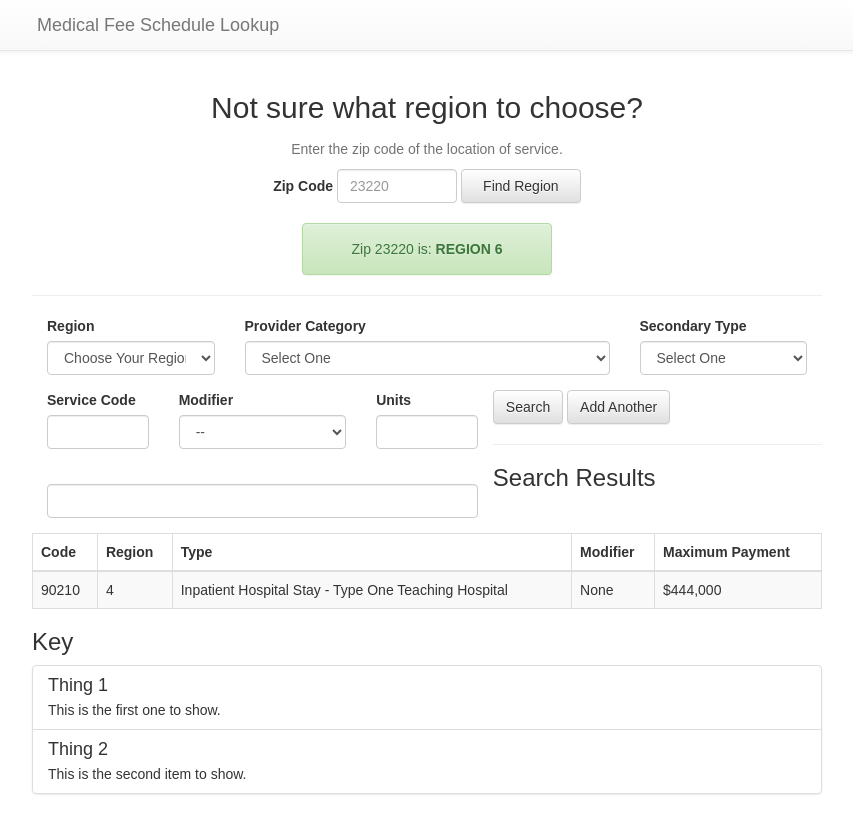
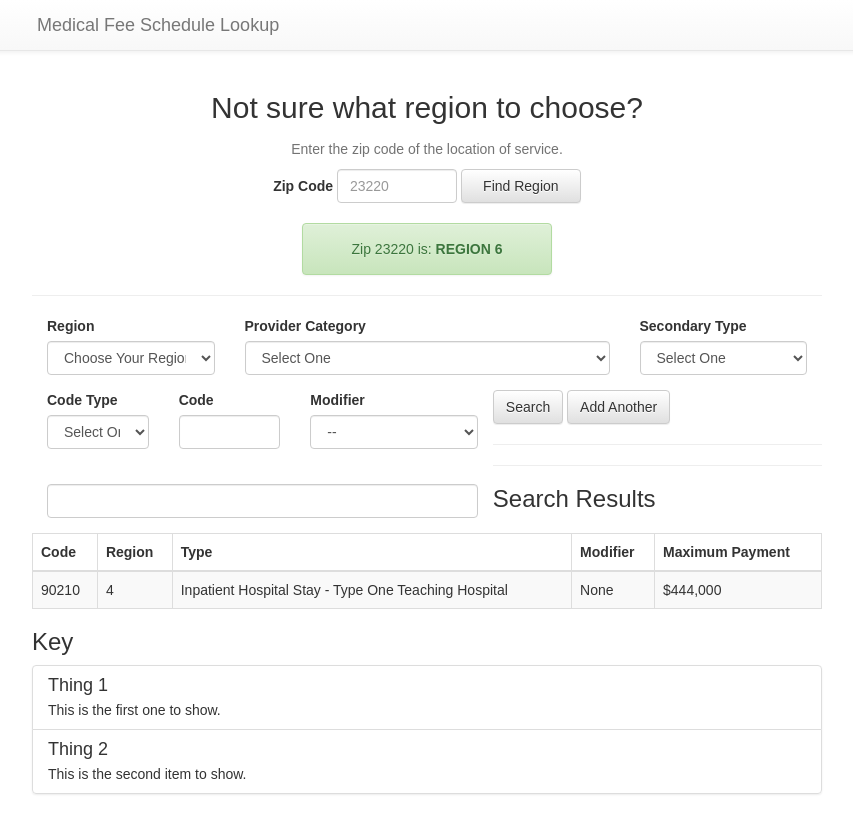
Before and after one commit to colbypainter/mfs-lookup, a React (Create React App) app: page / in a window 1280 px wide. Shown: the whole page, without its empty margins (213-1066 px from the left). Built offline with nearby package versions, Linux system fonts and the light colour scheme.

Commit message:
working hardcoded code type input

```diff
--- a/src/App.js
+++ b/src/App.js
@@ -130,8 +130,15 @@ class LookupForm extends Component {
 
           <Col md={2}>
             <FormGroup>
-              <ControlLabel>Service Code</ControlLabel>
-              <FormControl type="text" id="service_code" />
+              <ControlLabel>Code Type</ControlLabel>
+              <CodeTypeInput />
+            </FormGroup>
+          </Col>
+
+          <Col md={2}>
+            <FormGroup>
+              <ControlLabel>Code</ControlLabel>
+              <FormControl type="text" id="" />
             </FormGroup>
           </Col>
 
@@ -142,13 +149,6 @@ class LookupForm extends Component {
                   <option value=""> -- </option>
                   <option value="">PH</option>
                 </FormControl>
-            </FormGroup>
-          </Col>
-
-          <Col md={2}>
-            <FormGroup>
-              <ControlLabel>Units</ControlLabel>
-              <FormControl type="text" id="" />
             </FormGroup>
           </Col>
 
@@ -207,10 +207,32 @@ class SecondaryTypeSelect extends Component {
   }
 }
 
+class CodeTypeInput extends Component {
+  render() {
+    var codeTypes = [];
+    // Refactor using .map when possible?
+    for(var i=0; i<scheduleConfig.schedules[0].secondaryType[0].Acute.codeType.length; i++) {
+      let obj = scheduleConfig.schedules[0].secondaryType[0].Acute.codeType[i];
+      let objArr = Object.keys(obj);
+      for (var key in objArr) {
+        codeTypes.push(<option value={objArr[key]}>{objArr[key]}</option>);
+      }
+     }
+
+    return(
+      <FormControl componentClass="select">
+        <option value="">Select One</option>
+        {codeTypes}
+      </FormControl>
+    );
+  }
+}
+
 class Results extends Component {
   render() {
     return (
       <div>
+      <hr />
         <h3>Search Results</h3>
         <Table bordered striped>
           <thead>
--- a/src/scheduleConfig.json
+++ b/src/scheduleConfig.json
@@ -7,15 +7,15 @@
             "type": "Inpatient Hospital Stays",
             "secondaryType": [{
                 "Acute": {
-                    "codeType": {
+                    "codeType": [{
                         "DRG": {
                             "providerType": ["Type One Hospital", "Other Hospital"]
                         }
-                    }
+                    }]
                 },
 
                 "Rehab": {
-                    "codeType": {
+                    "codeType": [{
                         "CMG": {
                             "providerType": "null"
                         },
@@ -25,7 +25,7 @@
                         "REVENUE": {
                             "providerType": ["Type One Hospital", "Other Hospital"]
                         }
-                    }
+                    }]
                 }
             }]
         },
@@ -35,7 +35,7 @@
             "type": "Outpatient Hospital Stays",
             "secondaryType": [{
                 "none": {
-                    "codeType": {
+                    "codeType": [{
                         "REVENUE": {
                             "providerType": ["Type One Hospital", "Other Hospital"]
                         },
@@ -45,7 +45,7 @@
                         "HCPCS": {
                             "providerType": ["Type One Hospital", "Other Hospital"]
                         }
-                    }
+                    }]
                 }
             }]
         }
```
